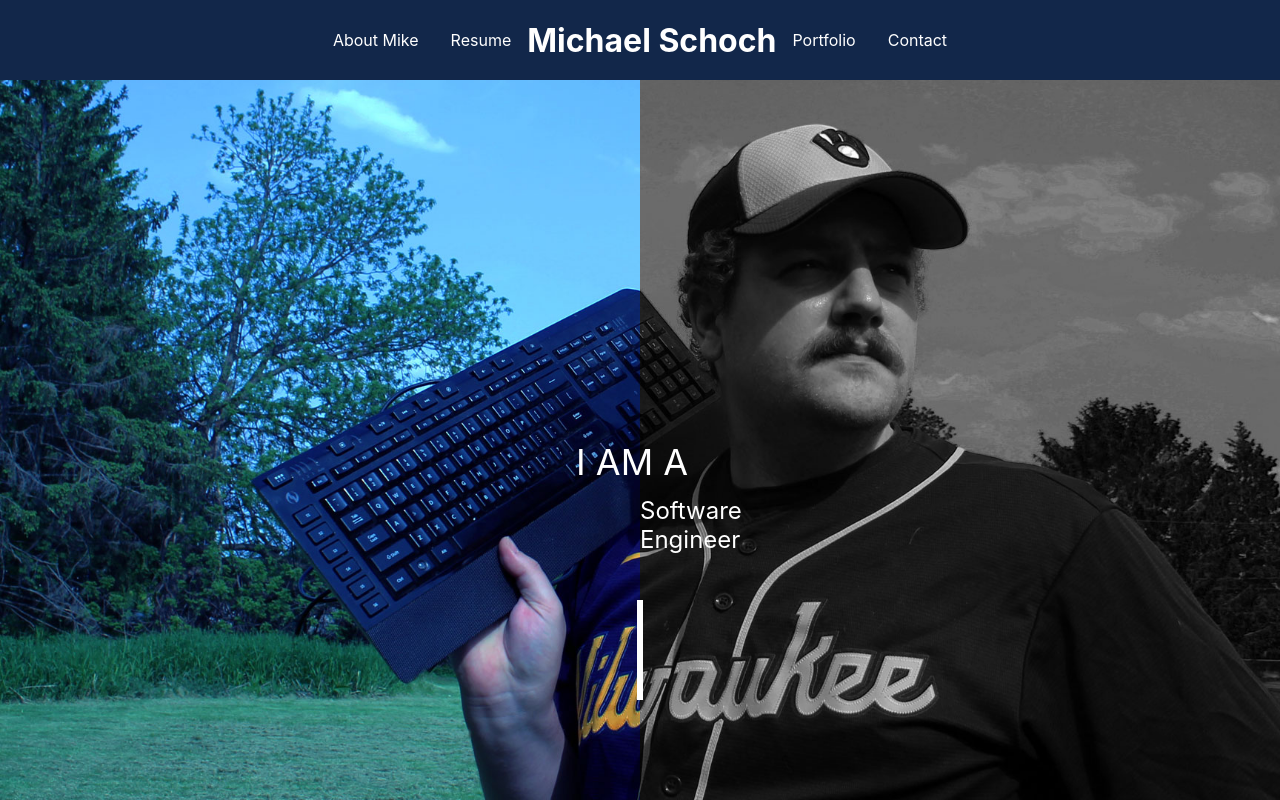
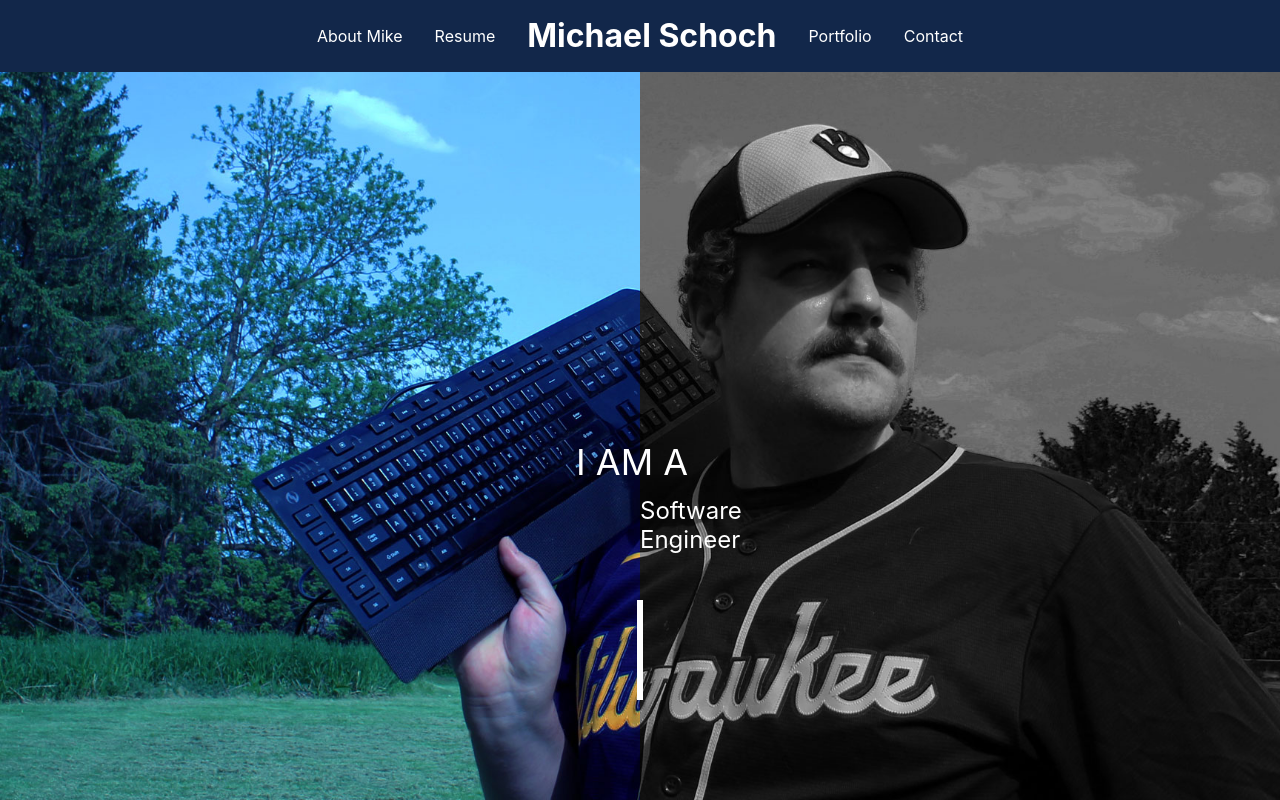
Before and after one commit to michael-schoch/personal-website, a React (Create React App) app: page / in a window 1280 px wide. Built offline with nearby package versions, Linux system fonts and the light colour scheme.

Commit message:
adjust padding on header

```diff
--- a/src/App.tsx
+++ b/src/App.tsx
@@ -50,6 +50,7 @@
 const Title = styled.h1`
   display: flex;
   color: white;
+  margin: 0 16px;
 `;
 
 const Link = styled.a`
```
